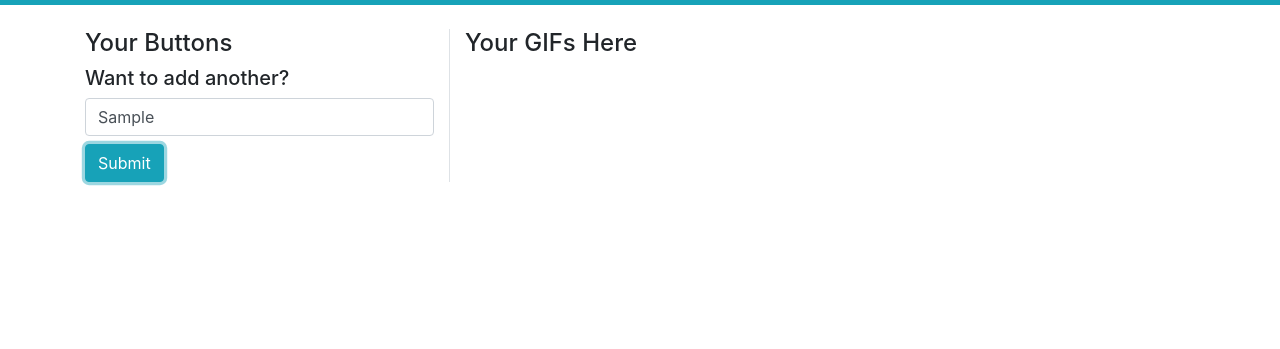
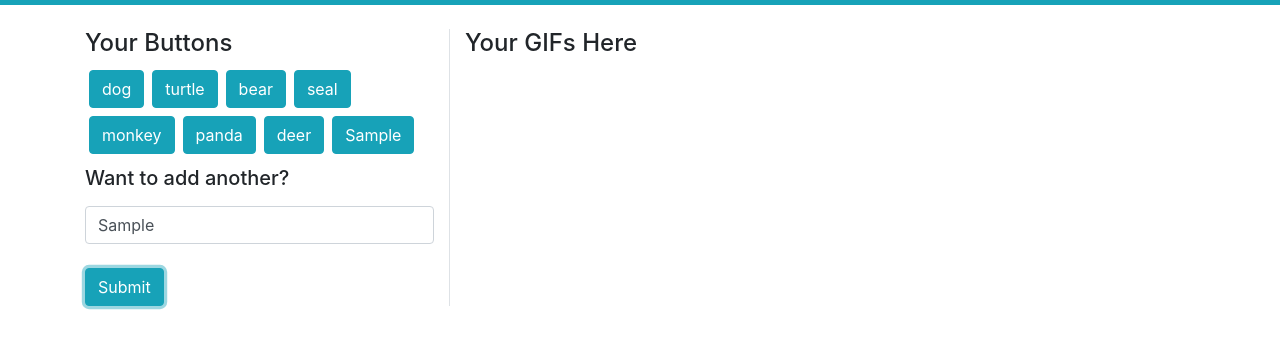
Before and after one commit to deyagenao/giphy-app, a plain HTML site: page index.html in a window 1280 px wide. Both pictures are taken after typing "Sample" into the empty fields and a click on the button "Submit". Shown: the part 51-400 px from the top of the page. Drawn offline with nearby package versions, Linux system fonts and the light colour scheme.

Commit message:
wrote out pseudocode and wrote javascript to display GIF buttons

```diff
--- a/assets/javascript/app.js
+++ b/assets/javascript/app.js
@@ -0,0 +1,53 @@
+// GLOBAL VARIABLES
+//=================================================================================================
+// button array with the intial gif buttons, before user input
+var basicButtons = ["dog", "turtle", "bear", "seal", "monkey", "panda", "deer"]
+
+
+// FUNCTIONS DEFINITIONS AND CALLS
+//=================================================================================================
+
+// Fucntion for displaying initial buttons
+function displayButtons() {
+    for (var i=0; i < basicButtons.length; i++){
+        var gifButton = $("<button>");
+        gifButton.text(basicButtons[i]);
+        gifButton.addClass("gif-button btn btn-info m-1");
+        gifButton.attr("data-name", basicButtons[i]);
+        $("#buttons-display").append(gifButton);
+    }
+}
+// Display the pre-determined buttons
+displayButtons();
+
+// Add new input values to the basicButtons array
+// Attach event handler to the "Submit new button" Button
+$("#add-new-button").on("click", function(event) {
+    // prevent the submit button from completing the default actions
+    event.preventDefault();
+    // assigning the input text for the new button to a variable
+    var makeNewButton = $("#new-button-text").val().trim();
+    // adding the new button text to
+    basicButtons.push(makeNewButton);
+    // Create and display buttons generated from the array
+    // Clear any buttons that were already on the page, so there are no duplicate buttons
+    $("#buttons-display").empty()
+    // Call the display buttons functions to show all the new buttons
+    displayButtons();
+});
+
+
+// Attaching event handlers to each GIF button
+$(document.body).on("click", ".gif-button", function(event){
+    // variables for the gif request:
+    // var queryURL =
+
+
+    // Make the AJAX request to the Giphy API
+    // Clear any GIFs already being displayed
+    // Display still versions of the GIF
+});
+
+// Attaching event handlers to each GIF
+// When still version of the GIF is clicked, becomes animated
+// When animated version of the GIF is clicked, becomes still
--- a/index.html
+++ b/index.html
@@ -26,10 +26,13 @@
             <div class="col-md-4 border-right">
                 <h4>Your Buttons</h4>
                 <div id="buttons-display"></div>
-                <h5>Want to add another?</h5>
-                <input class="form-control" type="text">
-                <button type="submit" class="btn btn-info mt-2">Submit</button>
-
+                <form class="mt-2">
+                    <div class="form-group">
+                        <label for="new-button-text"><h5>Want to add another?</h5></label>
+                        <input id="new-button-text" class="form-control" type="text">
+                    </div>
+                    <button id="add-new-button" type="submit" class="btn btn-info mt-2">Submit</button>
+                </form>
             </div>
             <!-- Section to display the Gifs -->
             <div class="col-md-8">
```
